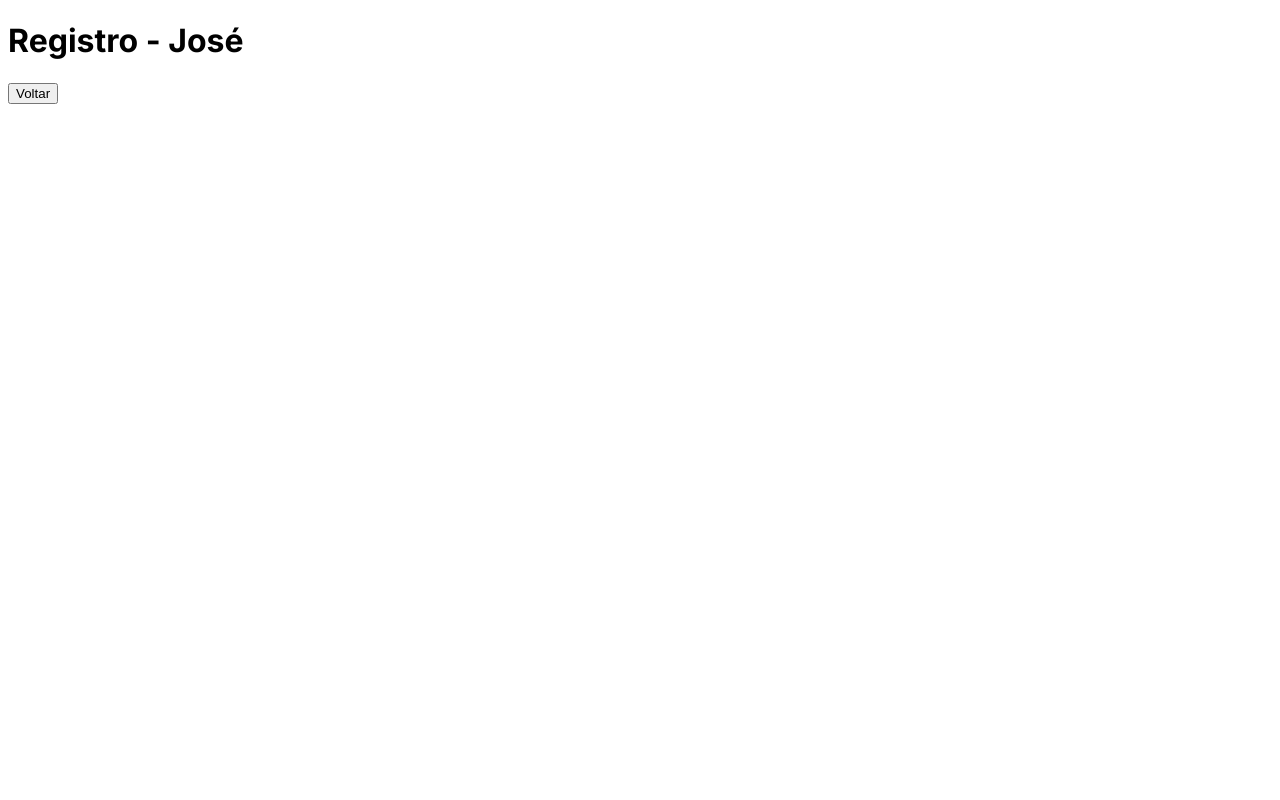
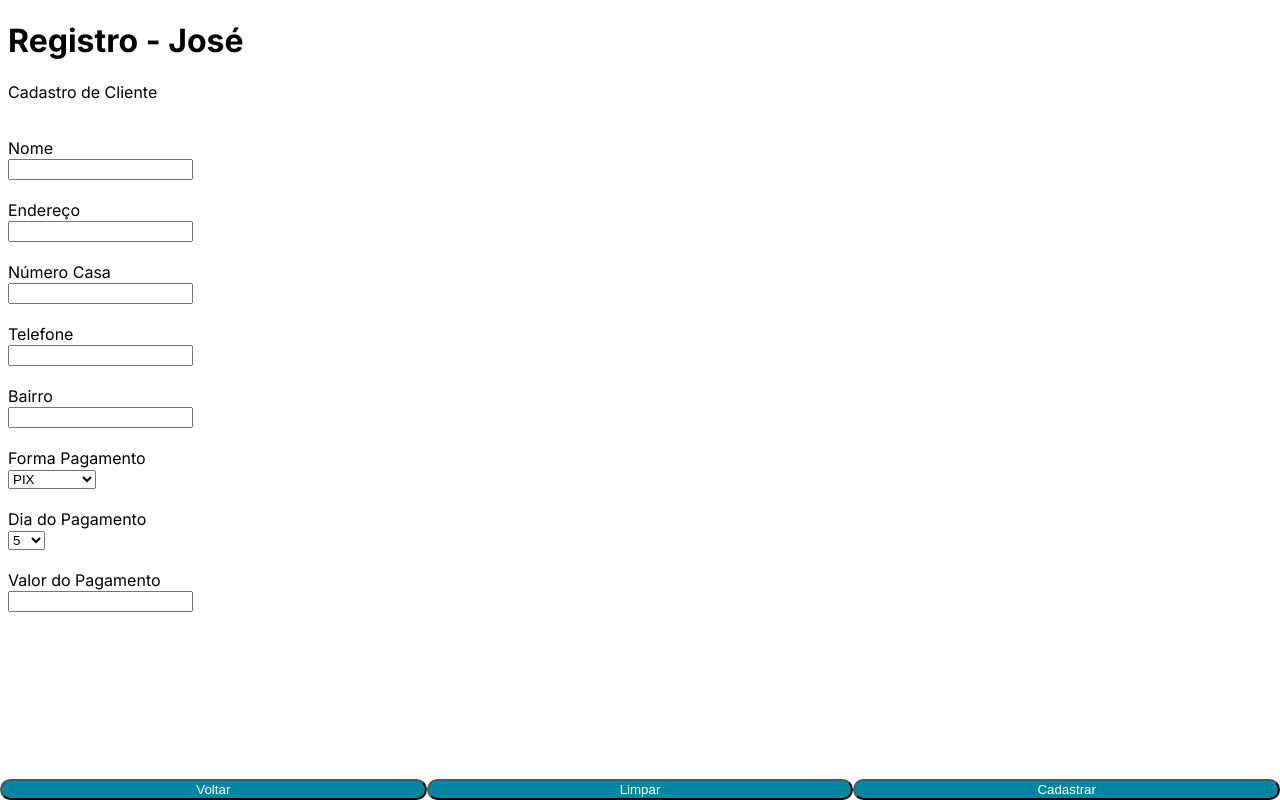
Before and after one commit to PAJEGUES/projeto_integrador_react, a Next.js app: page /lobby/register in a window 1280 px wide. Built offline with nearby package versions, Linux system fonts and the light colour scheme.

Commit message:
Fazendo tela de cadastro de clientes.

```diff
--- /dev/null
+++ b/app/buttons.css
@@ -0,0 +1,14 @@
+button {
+    border-radius: 100px;
+    background-color: rgb(0,134,163);
+    color: white;
+    width: 100%;
+}
+
+.button-container {
+    display: flex;
+    position: fixed;
+    bottom: 0;
+    left: 0;
+    width: 100%;
+  }
--- a/app/layout.js
+++ b/app/layout.js
@@ -1,5 +1,5 @@
 import { Inter } from "next/font/google";
-import "./globals.css";
+import "./buttons.css";
 
 const inter = Inter({ subsets: ["latin"] });
 
--- a/app/lobby/overview/page.js
+++ b/app/lobby/overview/page.js
@@ -7,7 +7,7 @@ export default function Overview(){
 
     return(
         <div>
-            <h1>Visao Geral - Alef</h1>
+            <h1>Visao Geral - Ailson</h1>
             <button className="btnBack" onClick={()=> routerBack.push('/lobby')}> Voltar </button>
         </div>
     )
--- a/app/lobby/page.js
+++ b/app/lobby/page.js
@@ -2,7 +2,7 @@ import Buttons from "./components/buttons";
 
 export default function Lobby(){
     return(
-        <div>
+        <div id="lobby">
            <Buttons/>
         </div>
     )
--- /dev/null
+++ b/app/lobby/register/components/registration_data.js
@@ -0,0 +1,83 @@
+'use client'
+
+export default function RegistrationData(){
+
+    return(
+        <div>
+            <p> Cadastro de Cliente</p>
+            <br/>
+
+            <label> Nome </label>
+            <br/>
+            <input className="inputName" type="text"/>
+
+            <br/>
+            <br/>
+
+            <label> Endereço </label>
+            <br/>
+            <input className="inputAdress" type="text"/>
+
+            <br/>
+            <br/>
+
+            <label> Número Casa</label>
+            <br/>
+            <input className="inputName" type="number"/>
+
+            <br/>
+            <br/>
+
+            <label> Telefone </label>
+            <br/>
+            <input className="inputName" type="number"/>
+
+            <br/>
+            <br/>
+
+            <label> Bairro </label>
+            <br/>
+            <input className="inputName" type="text"/>
+
+            <br/>
+            <br/>
+
+            <label> Forma Pagamento </label>
+            <br/>
+            <select>
+                <option value="pix"> PIX </option>
+                <option value="debito"> DEBITO </option>
+                <option value="credito"> CREDITO </option>
+                <option value="dinheiro"> DINHEIRO </option>
+            </select>
+
+            <br/>
+            <br/>
+
+            <label> Dia do Pagamento </label>
+            <br/>
+            <select>
+                <option value="5"> 5 </option>
+                <option value="10"> 10 </option>
+                <option value="15"> 15 </option>
+                <option value="20"> 20 </option>
+                <option value="25"> 25 </option>
+                <option value="30"> 30 </option>
+            </select>
+
+            <br/>
+            <br/>
+
+
+            <label> Valor do Pagamento </label>
+            <br/>
+            <input className="inputName" type="number"/>
+
+            <br/>
+            <br/>
+
+
+        </div>
+    )
+
+}
--- a/app/lobby/register/page.js
+++ b/app/lobby/register/page.js
@@ -1,5 +1,6 @@
 'use client'
 import { useRouter } from 'next/navigation'
+import RegistrationData from './components/registration_data';
 
 export default function Register(){
 
@@ -8,7 +9,12 @@ export default function Register(){
     return(
         <div>
             <h1>Registro - José</h1>
-            <button className="btnBack" onClick={()=> routerBack.push('/lobby')}> Voltar </button>
+            <RegistrationData/>
+            <div className='button-container'>
+                <button onClick={()=> routerBack.push('/lobby')}> Voltar </button>
+                <button onClick={()=> routerBack.push('/')}> Limpar </button>
+                <button onClick={()=> routerBack.push('/')}> Cadastrar </button>
+            </div>
         </div>
     )
 }
--- a/app/lobby/style.css
+++ /dev/null
@@ -1,15 +0,0 @@
-button {
-    border-radius: 100px;
-    background-color: rgb(0,134,163);
-    color: white;
-    width: 100%;
-}
-
-.button-container {
-    display: flex;
-
-    position: fixed;
-    bottom: 0;
-    left: 0;
-    width: 100%;
-  }
```
Also changed, not shown: app/globals.css (deleted).
